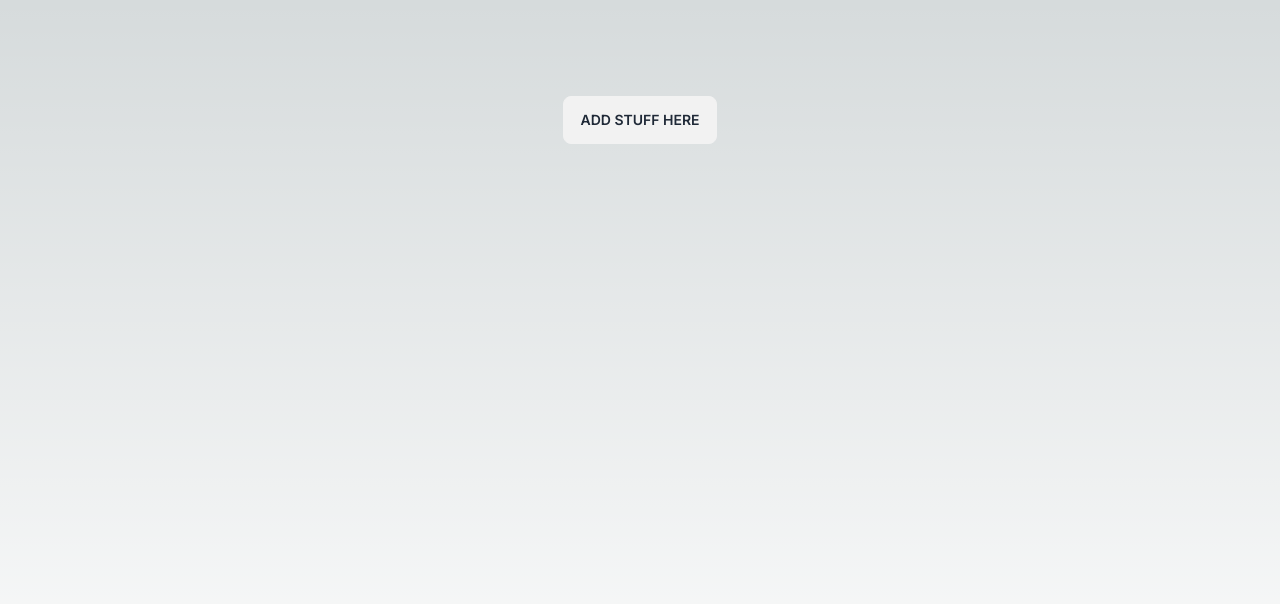
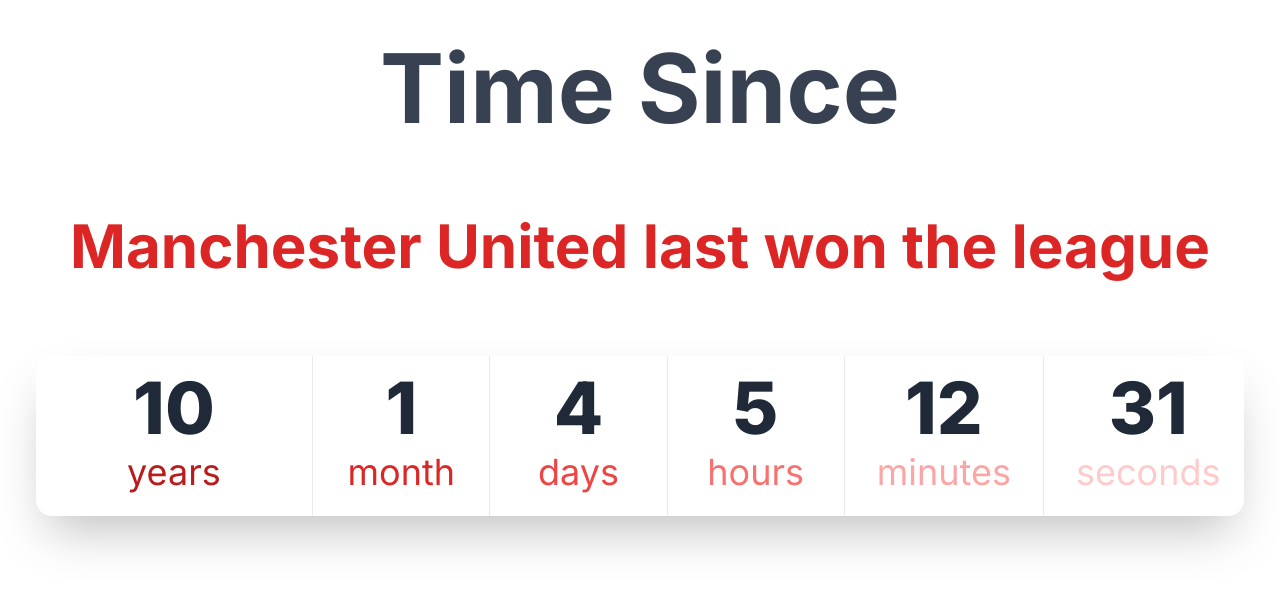
Before and after one commit to kimeshan/time-since, a Next.js app: page / in a window 1280 px wide. Shown: the top 604 px of the page. Built offline with nearby package versions, Linux system fonts and the light colour scheme.

Commit message:
V1 Completed

```diff
--- a/app/globals.css
+++ b/app/globals.css
@@ -4,17 +4,10 @@
 
 :root {
   --foreground-rgb: 0, 0, 0;
-  --background-start-rgb: 214, 219, 220;
+  --background-start-rgb: 255, 255, 255;
   --background-end-rgb: 255, 255, 255;
 }
 
-@media (prefers-color-scheme: dark) {
-  :root {
-    --foreground-rgb: 255, 255, 255;
-    --background-start-rgb: 0, 0, 0;
-    --background-end-rgb: 0, 0, 0;
-  }
-}
 
 body {
   color: rgb(var(--foreground-rgb));
--- a/app/page.tsx
+++ b/app/page.tsx
@@ -1,9 +1,81 @@
-import Image from "next/image";
+"use client";
+
+import React, { useEffect, useState } from "react";
+import useCountUpTimer, {
+  defaultTimeElapsed,
+} from "@/components/hooks/useCountUpTimer";
 
 export default function Home() {
+  // Man United's last title: 22 April 2013
+  const eventDate = new Date("2013-04-22 13:00:00");
+  const timeElapsed = useCountUpTimer(eventDate);
+  // Use the timeElapsed value in your main component state or wherever needed
+  const [countUpTime, setCountUpTime] = useState(defaultTimeElapsed);
+
+  // Update countUpTime whenever timeElapsed changes
+  useEffect(() => {
+    setCountUpTime(timeElapsed);
+  }, [timeElapsed]);
+
   return (
-    <main className="flex min-h-screen flex-col items-center justify-between p-24">
-      <button className="btn">Add stuff here</button>
-    </main>
+    <div className="flex flex-col items-center">
+      <h1 className="text-4xl lg:text-8xl md:text-6xl font-bold p-5 md:p-10 text-center text-gray-700">
+        Time Since
+      </h1>
+      <h2 className="text-3xl lg:text-6xl md:text-4xl font-bold p-5 md:p-10 text-center text-red-600">
+        Manchester United last won the league
+      </h2>
+
+      <div className="stats shadow-2xl m-5 lg:m-10 flex flex-col lg:flex-row text-center">
+        <div className="stat w-80 md:w-100">
+          <div className="stat-value text-4xl md:text-7xl">
+            {countUpTime.years}
+          </div>
+          <div className="stat-desc text-2xl md:text-4xl text-red-700 p-2">
+            {countUpTime.yearSuffix}
+          </div>
+        </div>
+        <div className="stat w-80 lg:w-1/6">
+          <div className="stat-value text-4xl md:text-7xl">
+            {countUpTime.months}
+          </div>
+          <div className="stat-desc text-2xl md:text-4xl text-red-600 p-2">
+            {countUpTime.monthSuffix}
+          </div>
+        </div>
+        <div className="stat w-80 lg:w-1/6">
+          <div className="stat-value text-4xl md:text-7xl">
+            {countUpTime.days}
+          </div>
+          <div className="stat-desc text-2xl md:text-4xl text-red-500 p-2">
+            {countUpTime.daySuffix}
+          </div>
+        </div>
+        <div className="stat w-80 lg:w-1/6">
+          <div className="stat-value text-4xl md:text-7xl">
+            {countUpTime.hours}
+          </div>
+          <div className="stat-desc text-2xl md:text-4xl text-red-400 p-2">
+            {countUpTime.hourSuffix}
+          </div>
+        </div>
+        <div className="stat w-80 lg:w-1/6">
+          <div className="stat-value text-4xl md:text-7xl">
+            {countUpTime.minutes}
+          </div>
+          <div className="stat-desc text-2xl md:text-4xl text-red-300 p-2">
+            {countUpTime.minuteSuffix}
+          </div>
+        </div>
+        <div className="stat w-80 lg:w-1/6">
+          <div className="stat-value text-4xl md:text-7xl">
+            {countUpTime.seconds}
+          </div>
+          <div className="stat-desc text-2xl md:text-4xl text-red-200 p-2">
+            seconds
+          </div>
+        </div>
+      </div>
+    </div>
   );
 }
--- /dev/null
+++ b/components/hooks/useCountUpTimer.tsx
@@ -0,0 +1,81 @@
+import React, { useState, useEffect } from "react";
+
+export interface TimeElapsed {
+  years: number;
+  months: number;
+  days: number;
+  hours: number;
+  minutes: number;
+  seconds: number;
+  yearSuffix: string;
+  monthSuffix: string;
+  daySuffix: string;
+  hourSuffix: string;
+  minuteSuffix: string;
+}
+
+export const defaultTimeElapsed: TimeElapsed = {
+  years: 0,
+  months: 0,
+  days: 0,
+  hours: 0,
+  minutes: 0,
+  seconds: 0,
+  yearSuffix: "",
+  monthSuffix: "",
+  daySuffix: "",
+  hourSuffix: "",
+  minuteSuffix: "",
+};
+
+const useCountUpTimer = (eventDate: Date) => {
+  const [timeElapsed, setTimeElapsed] =
+    useState<TimeElapsed>(defaultTimeElapsed);
+
+  useEffect(() => {
+    const timer = setInterval(() => {
+      const currentTime = new Date().getTime();
+      const difference = currentTime - eventDate.getTime();
+      const years = Math.floor(difference / (1000 * 60 * 60 * 24 * 365));
+      const months = Math.floor(
+        (difference % (1000 * 60 * 60 * 24 * 365)) / (1000 * 60 * 60 * 24 * 30)
+      );
+      const days = Math.floor(
+        (difference % (1000 * 60 * 60 * 24 * 30)) / (1000 * 60 * 60 * 24)
+      );
+      const hours = Math.floor(
+        (difference % (1000 * 60 * 60 * 24)) / (1000 * 60 * 60)
+      );
+      const minutes = Math.floor((difference % (1000 * 60 * 60)) / (1000 * 60));
+      const seconds = Math.floor((difference % (1000 * 60)) / 1000);
+
+      // Compute suffixes
+      const yearSuffix = years > 1 ? "years" : "year";
+      const monthSuffix = months > 1 ? "months" : "month";
+      const daySuffix = days > 1 ? "days" : "day";
+      const hourSuffix = hours > 1 ? "hours" : "hour";
+      const minuteSuffix = minutes > 1 ? "minutes" : "minute";
+
+      const timeSinceEvent = {
+        years,
+        months,
+        days,
+        hours,
+        minutes,
+        seconds,
+        yearSuffix,
+        monthSuffix,
+        daySuffix,
+        hourSuffix,
+        minuteSuffix,
+      };
+      setTimeElapsed(timeSinceEvent);
+    }, 1000);
+
+    return () => clearInterval(timer);
+  }, [eventDate]);
+
+  return timeElapsed;
+};
+
+export default useCountUpTimer;
```
